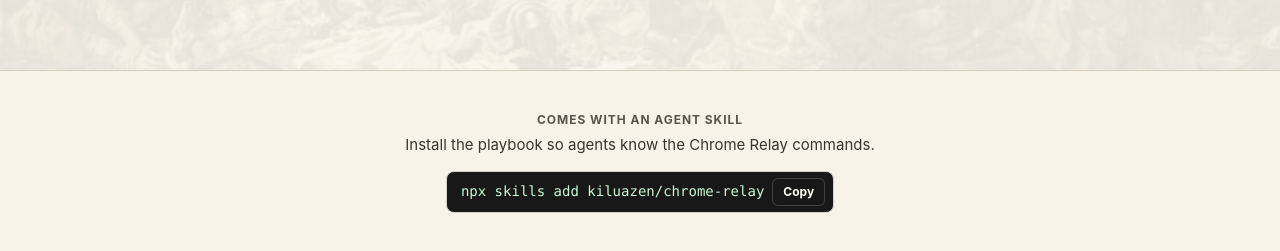
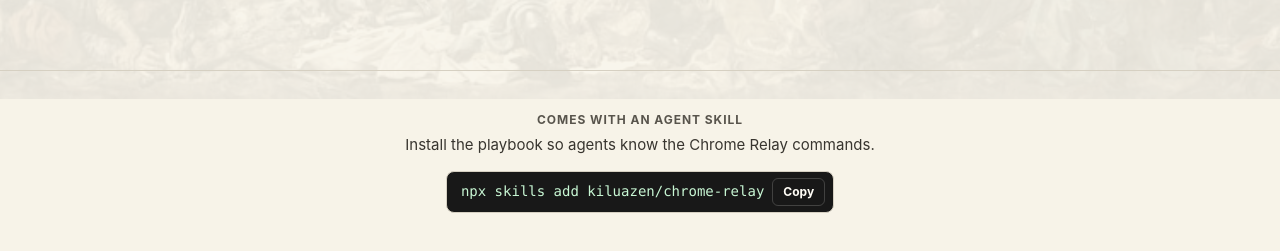
Before and after one commit to kiluazen/chrome-relay, a website: page landing/public/index.html in a window 1280 px wide. Shown: the part 701-952 px from the top of the page. Drawn offline with Linux system fonts and the light colour scheme.

Commit message:
landing: skill section no longer paints over the wallpaper

```diff
--- a/landing/public/index.html
+++ b/landing/public/index.html
@@ -175,7 +175,8 @@
 
       .skill-wrap {
         border-top: 1px solid var(--line);
-        background: var(--paper);
+        /* No solid background — wallpaper shows through, matching the rest
+           of the page. The dark command card stays prominent on its own. */
       }
 
       .skill-section {
```
